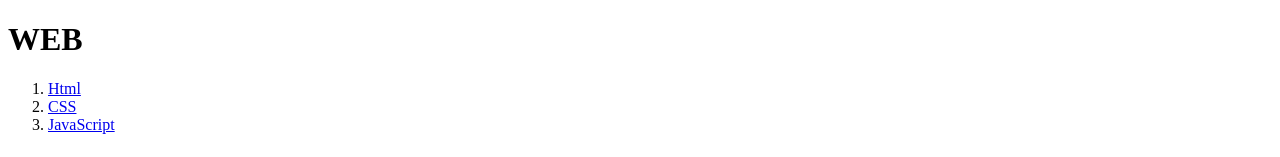
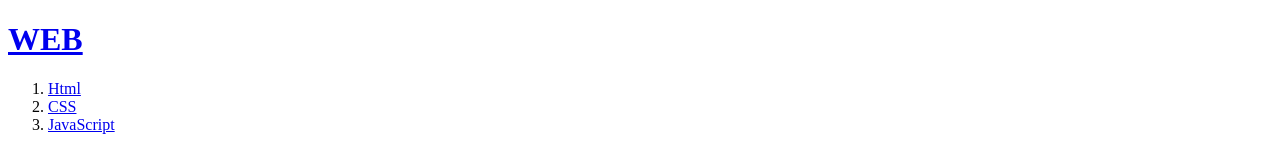
Before and after one commit to 0x12null/web1, a plain HTML site: page 3.html in a window 1280 px wide. Shown: the top 157 px of the page. Drawn offline with Linux system fonts and the light colour scheme.

Commit message:
Update 3.html

```diff
--- a/3.html
+++ b/3.html
@@ -6,7 +6,7 @@
 </head>
 
 <body>
-  <h1><a herf="index.html">WEB</a></h1>
+  <h1><a href="index.html">WEB</a></h1>
   <ol>
     <li><a href="1.html">Html</a></li>
     <li><a href="2.html">CSS</a></li>
```
